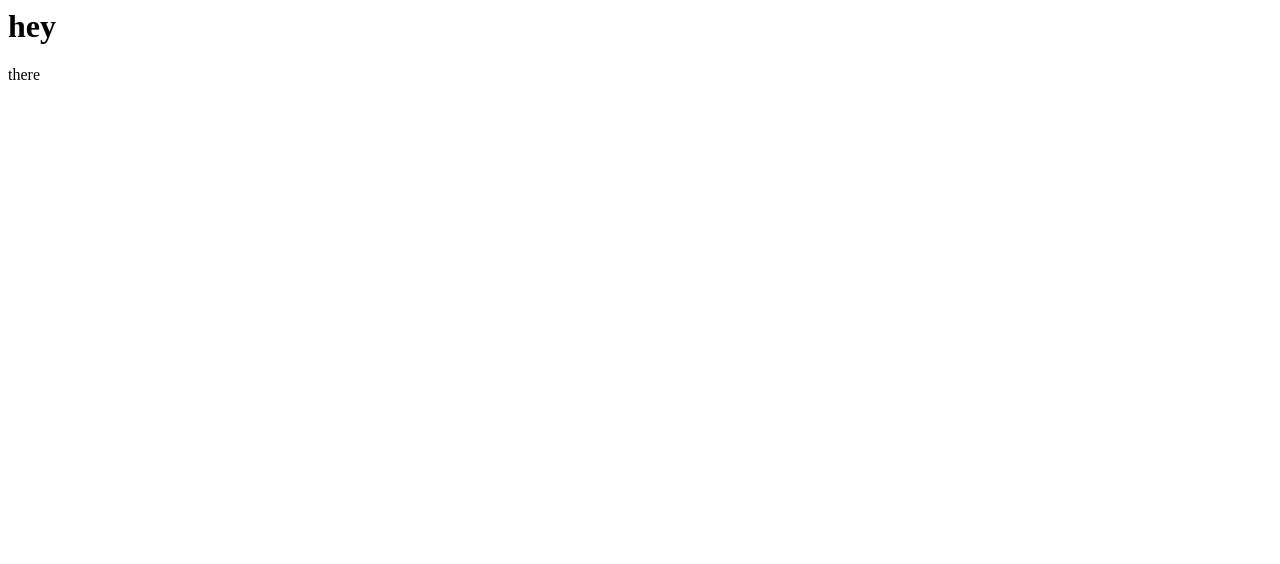
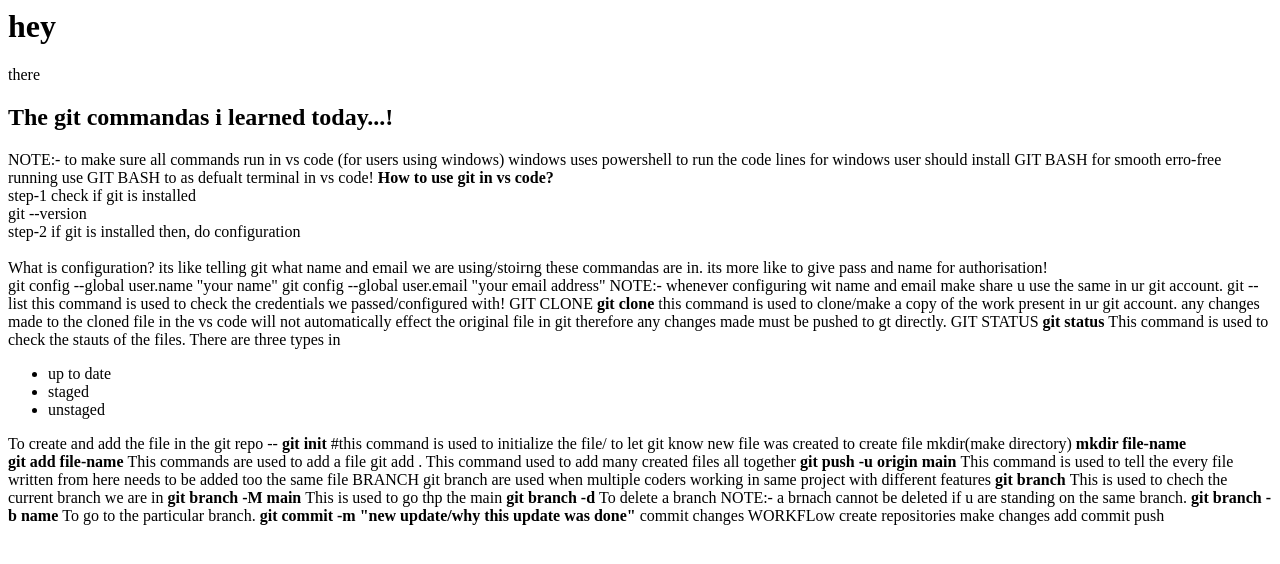
Before and after one commit to priyahirag/practice-session_2, a plain HTML site: page index.html in a window 1280 px wide. Drawn offline with Linux system fonts and the light colour scheme.

Commit message:
This is what i learnt

```diff
--- a/index.html
+++ b/index.html
@@ -1 +1,98 @@
 <h1> hey</h1> there</h1></h1>
+<h2> The git commandas i learned today...!</h2>
+<p>
+   NOTE:- to make sure all commands run in vs code (for users using windows)
+    windows uses powershell to run the code lines
+    for windows user should install GIT BASH for smooth erro-free running
+    use GIT BASH to as defualt terminal in vs code!
+
+    <b>How to use git in vs code?</b><br>
+    step-1 check if git is installed<br>
+            git --version<br>
+    step-2 if git is installed then, do configuration<br><br>
+    What is configuration?
+    its like telling git what name and email we are using/stoirng these commandas are in.
+    its more like to give pass and name for authorisation!<br>
+ git config --global user.name "your name"
+ git config --global user.email "your email address"
+
+NOTE:- whenever  configuring wit name and email make share u use the same in ur git account.
+
+ git --list
+this command is used to check the credentials we passed/configured with!
+
+GIT CLONE <b>
+     git clone <html-url>
+        </b>
+    this command is used to clone/make  a copy of the work present in ur git account.
+    any changes made to the cloned file in the vs code will not automatically effect the original file in git
+    therefore any changes made must be pushed to gt directly.
+
+GIT STATUS <b>
+ git status
+</b>
+This command is used to check the stauts of the files.
+There are three types in
+ <ul class="git status">
+    <li>up to date</li>
+    <li>staged</li>
+    <li>unstaged</li>
+</ul>
+
+To create and add the file in the git repo --
+<b>
+ git init
+</b>
+#this command is used to initialize the file/ to let git know new file was created
+
+
+to create file mkdir(make directory)<b>
+mkdir file-name
+</b>
+<br><b>
+git add file-name
+</b>
+This commands are used to add a file
+
+git add .
+This command used to add many created files all together
+<b>
+git push -u origin main
+</b>
+This command is used to tell the every file written from here needs to be added too the same file
+
+BRANCH
+
+git branch are used when multiple coders working in same project with different features
+<b>
+    git branch
+</b>
+This is used to chech the current branch we are in
+
+<b>
+    git branch -M main
+</b>
+This is used to go thp the main
+<b>
+    git branch -d
+</b>
+To delete a branch
+
+NOTE:- a brnach cannot be deleted if u are standing on the same branch.
+<b>
+    git branch -b name
+</b>
+To go to the particular branch.
+<b>
+   git commit -m "new update/why this update was done"
+</b>
+
+commit changes
+
+WORKFLow
+
+create repositories
+make changes
+add
+commit
+push
```
